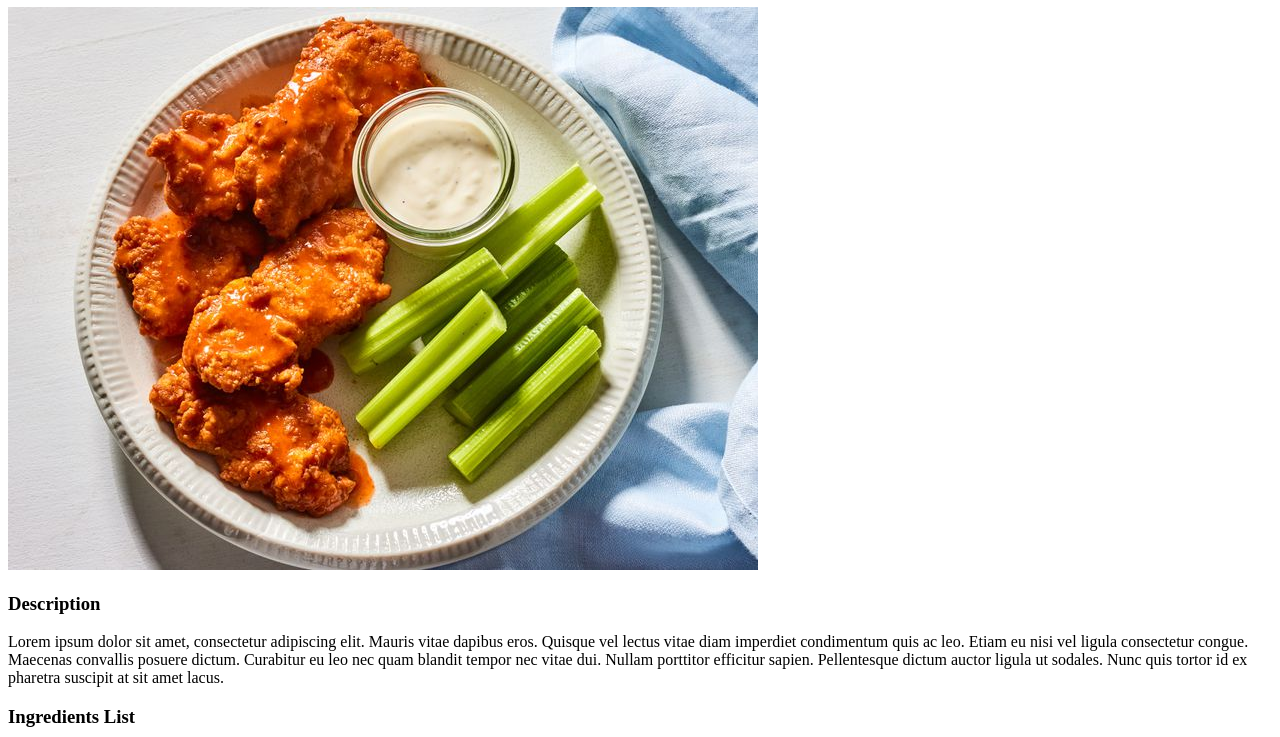
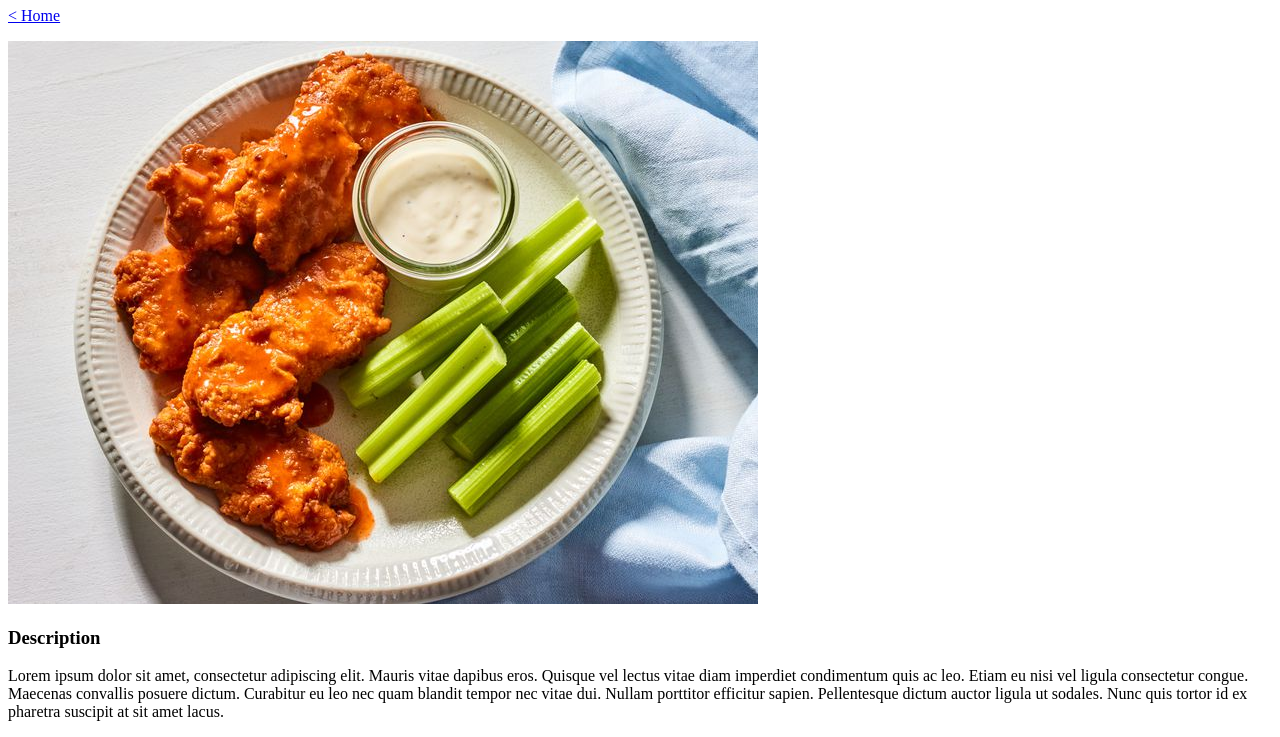
Before and after one commit to thracken/odin-recipes, a plain HTML site: page recipes/boneless-wings.html in a window 1280 px wide. Shown: the part 73-810 px from the top of the page. Drawn offline with Linux system fonts and the light colour scheme.

Commit message:
Added Home link to each recipe page

```diff
--- a/recipes/boneless-wings.html
+++ b/recipes/boneless-wings.html
@@ -9,6 +9,9 @@
         <h1>
             Boneless Chicken Wings
         </h1>
+        <p>
+            <a href="../index.html">< Home</a>
+        </p>
         <p>
             <img src="../images/wings.jpg" alt="Chicken Nuggets">
         </p>
```
Also changed, not shown: recipes/cookies.html (+3 -0 lines), recipes/lasagna.html (+3 -0 lines).
